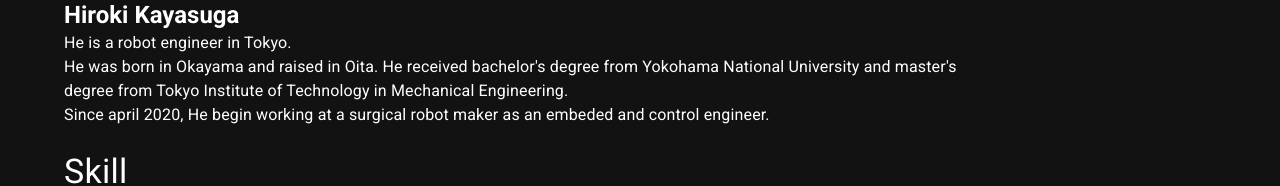
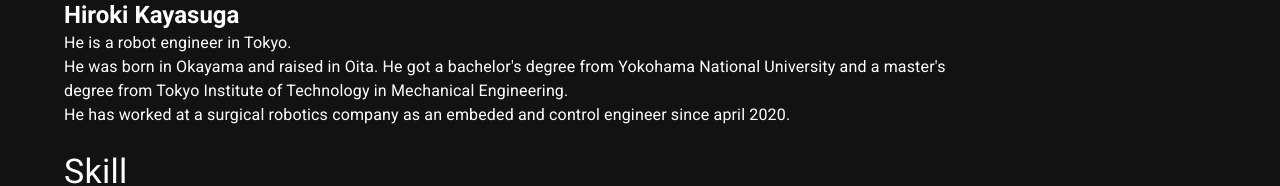
Before and after one commit to Libra23/Libra23.github.io, a Next.js app: page /aboutme in a window 1280 px wide. Shown: the part 715-901 px from the top of the page. Built offline with nearby package versions, Linux system fonts and the light colour scheme.

Commit message:
add deploy shell

```diff
--- a/pages/aboutme.tsx
+++ b/pages/aboutme.tsx
@@ -19,10 +19,10 @@
           He is a robot engineer in Tokyo.
         </Box>
         <Box>
-          He was born in Okayama and raised in Oita. He received bachelor&apos;s degree from Yokohama National University and master&apos;s degree from Tokyo Institute of Technology in Mechanical Engineering.
+          He was born in Okayama and raised in Oita. He got a bachelor&apos;s degree from Yokohama National University and a master&apos;s degree from Tokyo Institute of Technology in Mechanical Engineering.
         </Box>
         <Box>
-          Since april 2020, He begin working at a surgical robot maker as an embeded and control engineer.
+          He has worked at a surgical robotics company as an embeded and control engineer since april 2020.
         </Box>
         <br />
         <Typography variant="h4">
```
Also changed, not shown: 1 other file (tests, documents, lock files or other folders).
